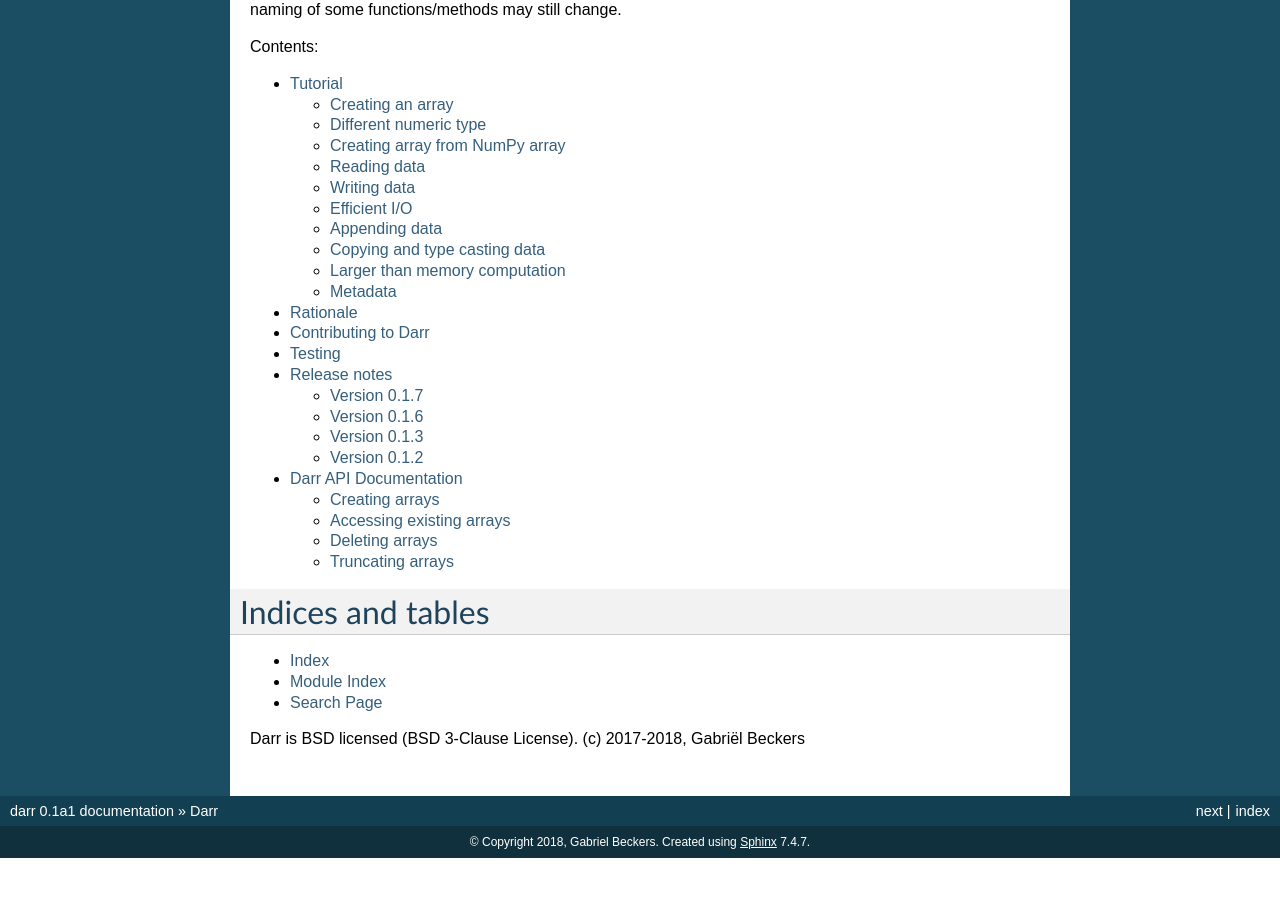
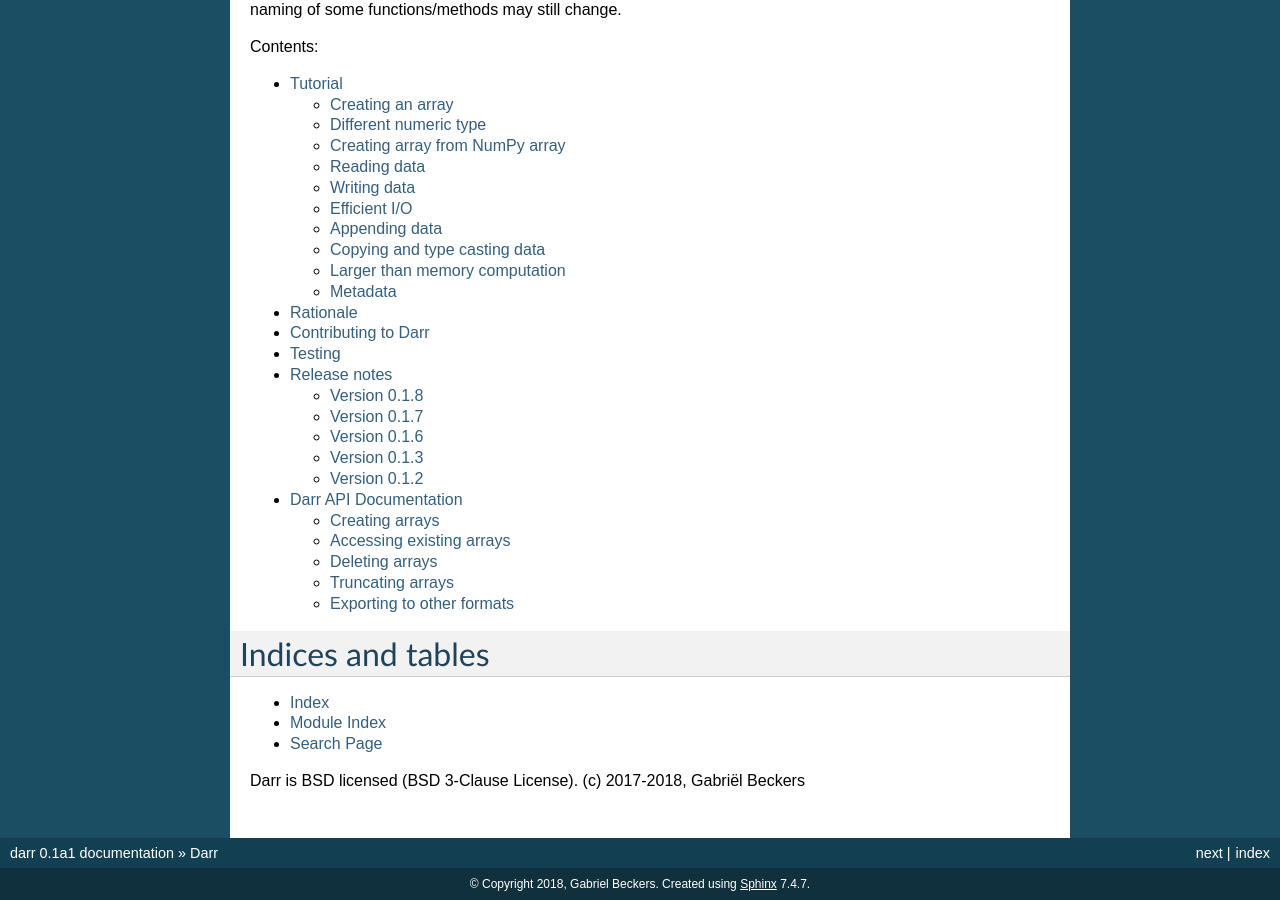
Before and after one commit to gbeckers/Darr, a Sphinx documentation site: the page built from docs/index.rst, in a window 1280 px wide and 900 px high, scrolled down 1236 px. Built offline with Sphinx 7.4.7, drawn with Linux system fonts in a browser that asks for light colours; before the commit the page ends 2094 px from its top, so only the background shows below that.

```diff
--- a/docs/api.rst
+++ b/docs/api.rst
@@ -24,3 +24,9 @@ Truncating arrays
 -----------------
 
 .. autofunction:: darr.truncate_array
+
+
+Exporting to other formats
+--------------------------
+
+.. autofunction:: darr.conversion.aszarrarray
--- a/docs/releasenotes.rst
+++ b/docs/releasenotes.rst
@@ -1,5 +1,10 @@
 Release notes
 =============
+
+Version 0.1.8
+-------------
+- added possibility to export to `zarr <https://github.com/zarr-developers/zarr>`__
+- asarray works on zarr arrays more efficiently
 
 Version 0.1.7
 -------------
```
Also changed, not shown: 17 other files.
